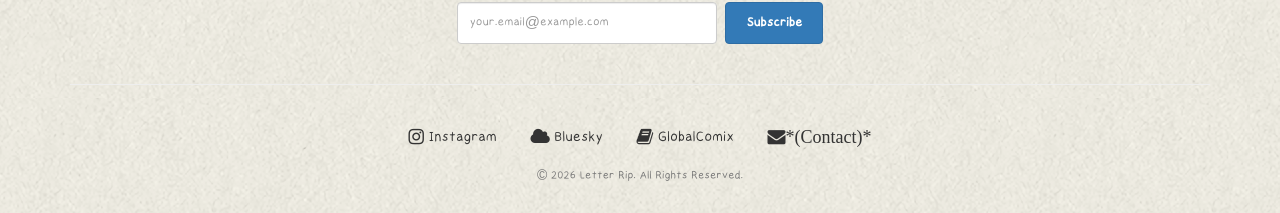
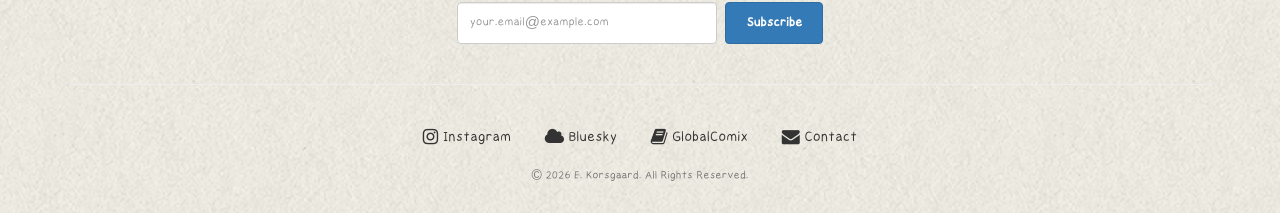
Before and after one commit to Kors420/letter-rip, a Jekyll site: the page built from index.html, in a window 1280 px wide. Shown: the part 902-1115 px from the top of the page. Built offline with Jekyll 4.4.1, drawn with Linux system fonts in a browser that asks for light colours; nearby versions of some CDN libraries.

Commit message:
Update footer copyright to E Korsgaard and clean up contact link

```diff
--- a/_layouts/default.html
+++ b/_layouts/default.html
@@ -147,14 +147,14 @@
       <footer class="site-footer">
         <div class="row">
           <div class="col-md-12">
-            <p class="footer-links">
+       <p class="footer-links">
               <a href="https://www.instagram.com/letter_rip_comic/" target="_blank"><i class="fa fa-instagram"></i> Instagram</a>
               <a href="https://bsky.app/profile/letter-rip-comic.bsky.social" target="_blank"><i class="fa fa-cloud"></i> Bluesky</a>
               <a href="https://globalcomix.com/c/letter-rip" target="_blank"><i class="fa fa-book"></i> GlobalComix</a>
-              <a href="mailto:3korsgaard@gmail.com"><i class="fa fa-envelope">*(Contact)*</i></a>
+              <a href="mailto:3korsgaard@gmail.com"><i class="fa fa-envelope"></i> Contact</a>
             </p>
             <p style="color: #777; font-size: 14px; margin-top: 15px;">
-              &copy; <span style="font-family: 'KorsgaardNumbers', 'Korsgaard', sans-serif !important; font-size: 14px !important;">2026</span> Letter Rip. All Rights Reserved.
+              &copy; <span style="font-family: 'KorsgaardNumbers', 'Korsgaard', sans-serif !important; font-size: 14px !important;">2026</span> E. Korsgaard. All Rights Reserved.
             </p>
           </div>
         </div>
```
